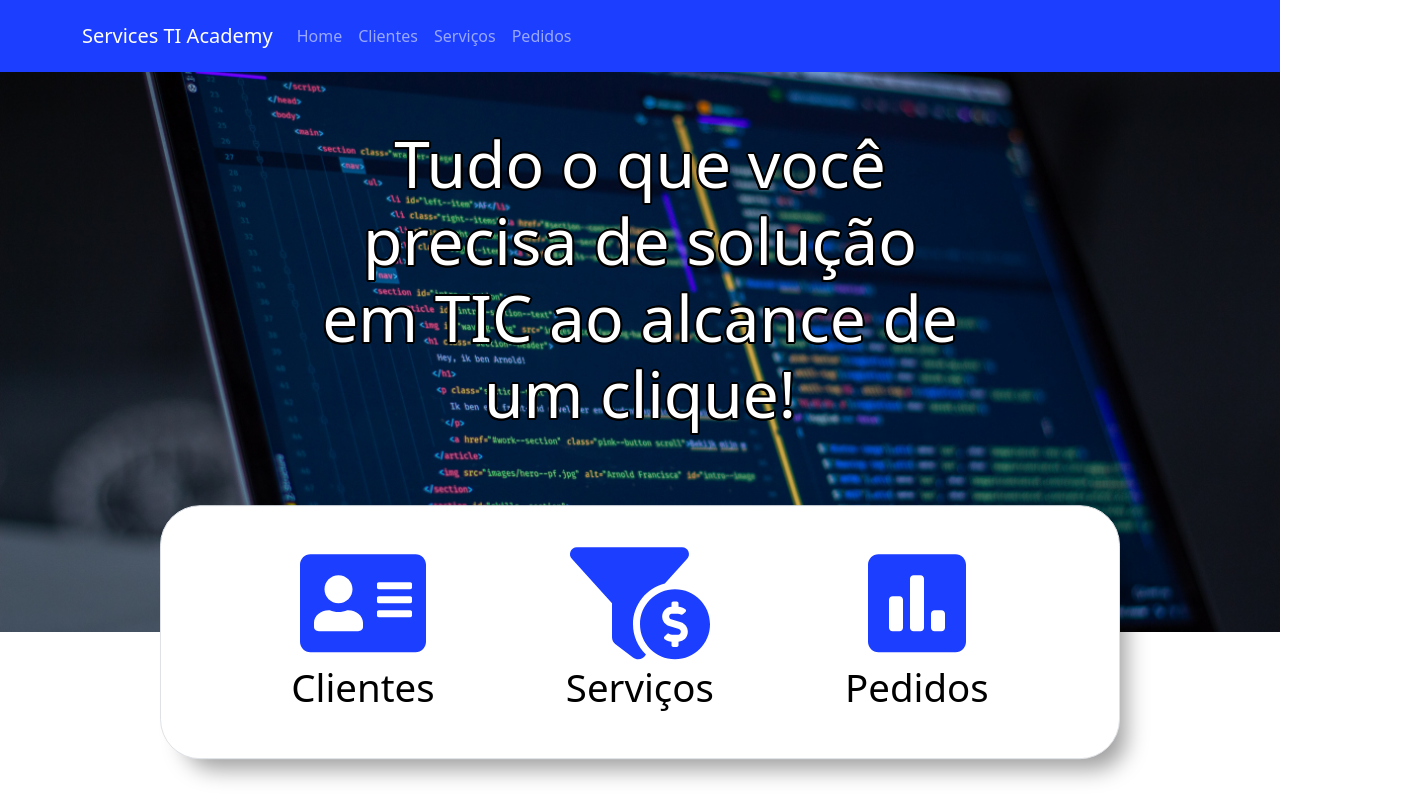
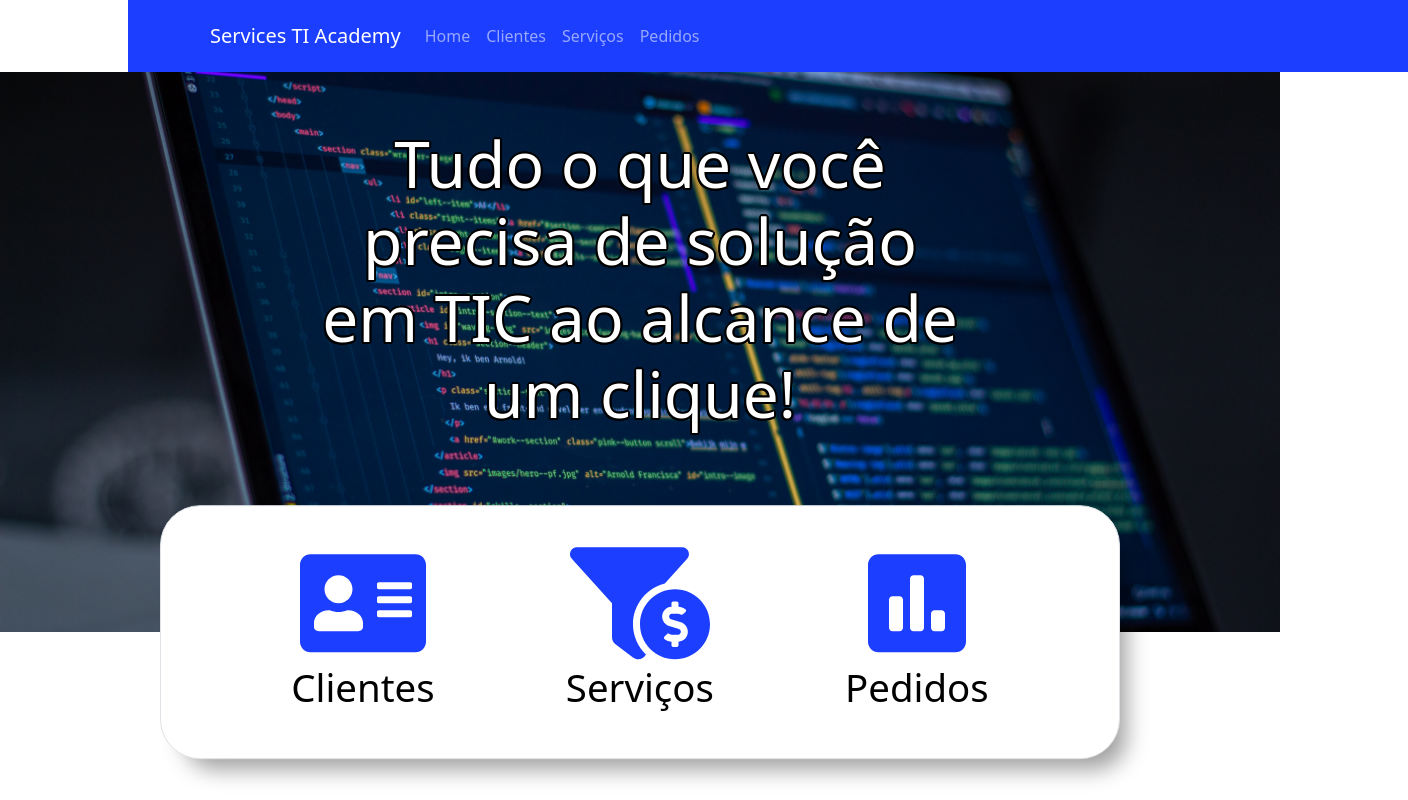
Before and after one commit to TardivoJP/DeployTeste, a React (Create React App) app: page / in a window 1280 px wide. Shown: the top 800 px of the page, 1408 px wide, since content can reach past the window. Built offline with nearby package versions, Linux system fonts and the light colour scheme.

Commit message:
Update Menus.js

```diff
--- a/src/App.css
+++ b/src/App.css
@@ -50,6 +50,8 @@
 }
 
 .headernavbar{
+  width: 100vw;
+  max-width: 100%;
   position: absolute;
   z-index: 100;
 }
--- a/src/components/Menu.js
+++ b/src/components/Menu.js
@@ -16,7 +16,7 @@ export const Menu = (props) => {
     const toggle = () => setIsOpen(!isOpen);
     return (
         <div>
-            <Navbar className="cor-azul p-3 headernavbar" dark expand="md">
+            <Navbar className="cor-azul p-3 headernavbar" dark expand="md" style={{ marginLeft: '10%' }}>
                 <Container>
                     <NavbarBrand>Services TI Academy</NavbarBrand>
                     <NavbarToggler onClick={toggle} />
```
